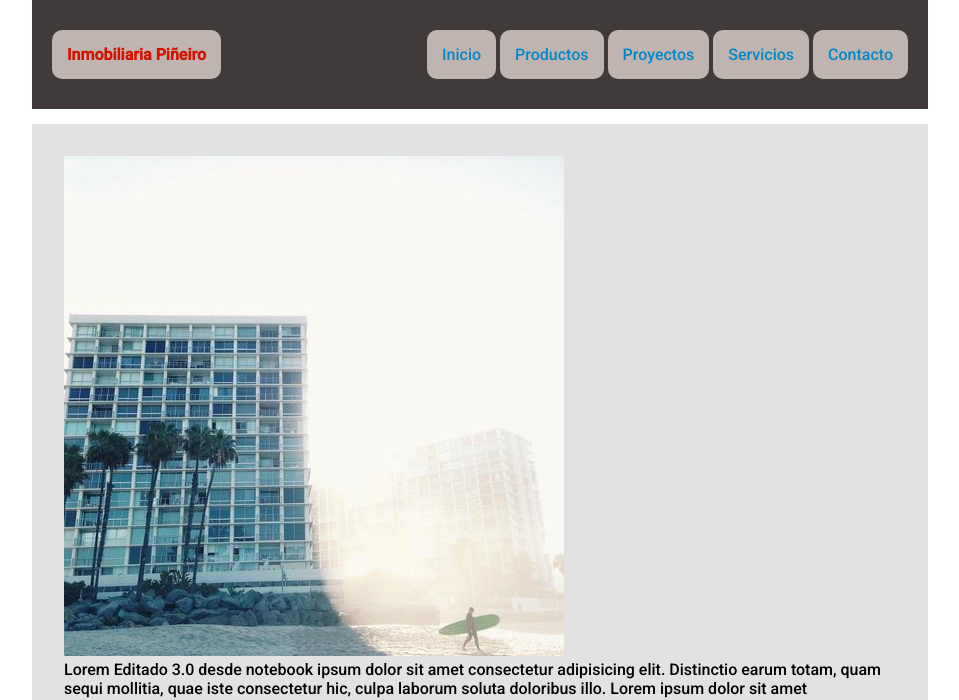
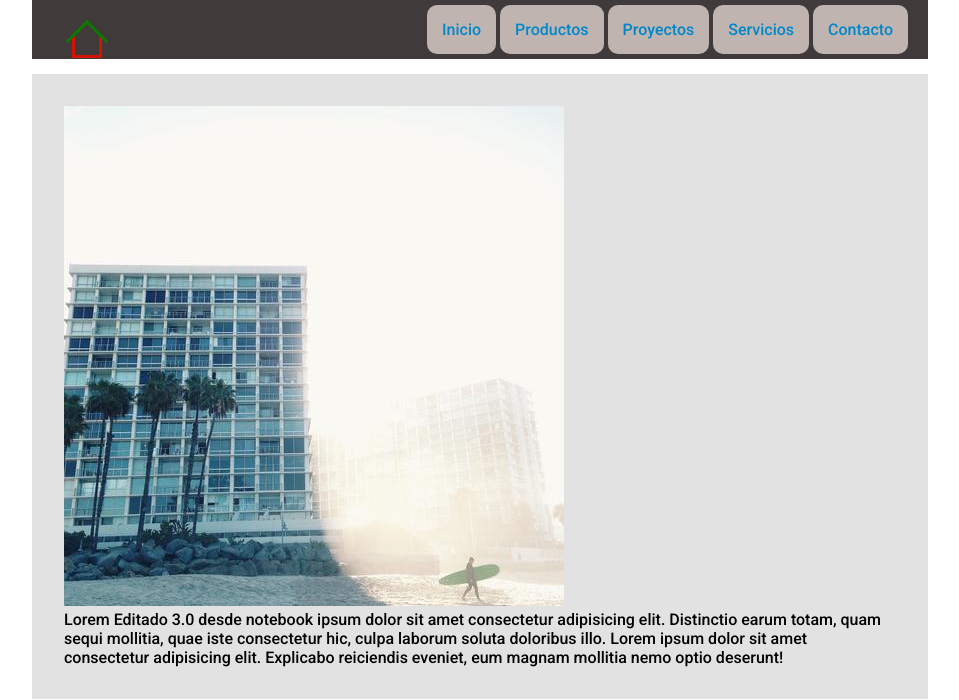
Before and after one commit to mateopineiroa/Inmobiliaria-Pineiro, a plain HTML site: page index.html in a window 1280 px wide. Shown: the top 700 px of the page, without its empty margins (160-1119 px from the left). Drawn offline with Linux system fonts and the light colour scheme.

Commit message:
Primer version de logo con hover

```diff
--- a/CSS/indexStyles.css
+++ b/CSS/indexStyles.css
@@ -31,6 +31,31 @@ h1 {
     margin: 10px 10px 10px 0px;
     background: #BFB4B0;
     border-radius: 10px;
+}
+.logo {
+    height: 10px;
+}
+.techo {
+    margin: 10px 20px;
+    width: 30px;
+    height: 23px;
+    border: #D41200 solid 3px;
+    border-top: none;
+}
+.paredes {
+/*     display: inline-block;
+ */    margin: 10px 20px;
+    width: 30px;
+    height: 30px;
+    position: relative;
+    top: -42px;
+    transform: rotate(45deg);
+    border-top: #0e7900 solid 3px;
+    border-left: #0e7900 solid 3px;
+    transition: all .4s;
+}
+.logo:hover .paredes {
+    top: -50px;
 }
 
 
--- a/index.html
+++ b/index.html
@@ -9,7 +9,10 @@
 </head>
 <body>
     <header>
-        <h1>Inmobiliaria Piñeiro</h1>
+        <div class="logo">
+            <div class="techo"></div>
+            <div class="paredes"></div>
+        </div>
         <nav>
             <div class="dropdown">
                 <button class="mainmenubtn">Opciones</button>
```
